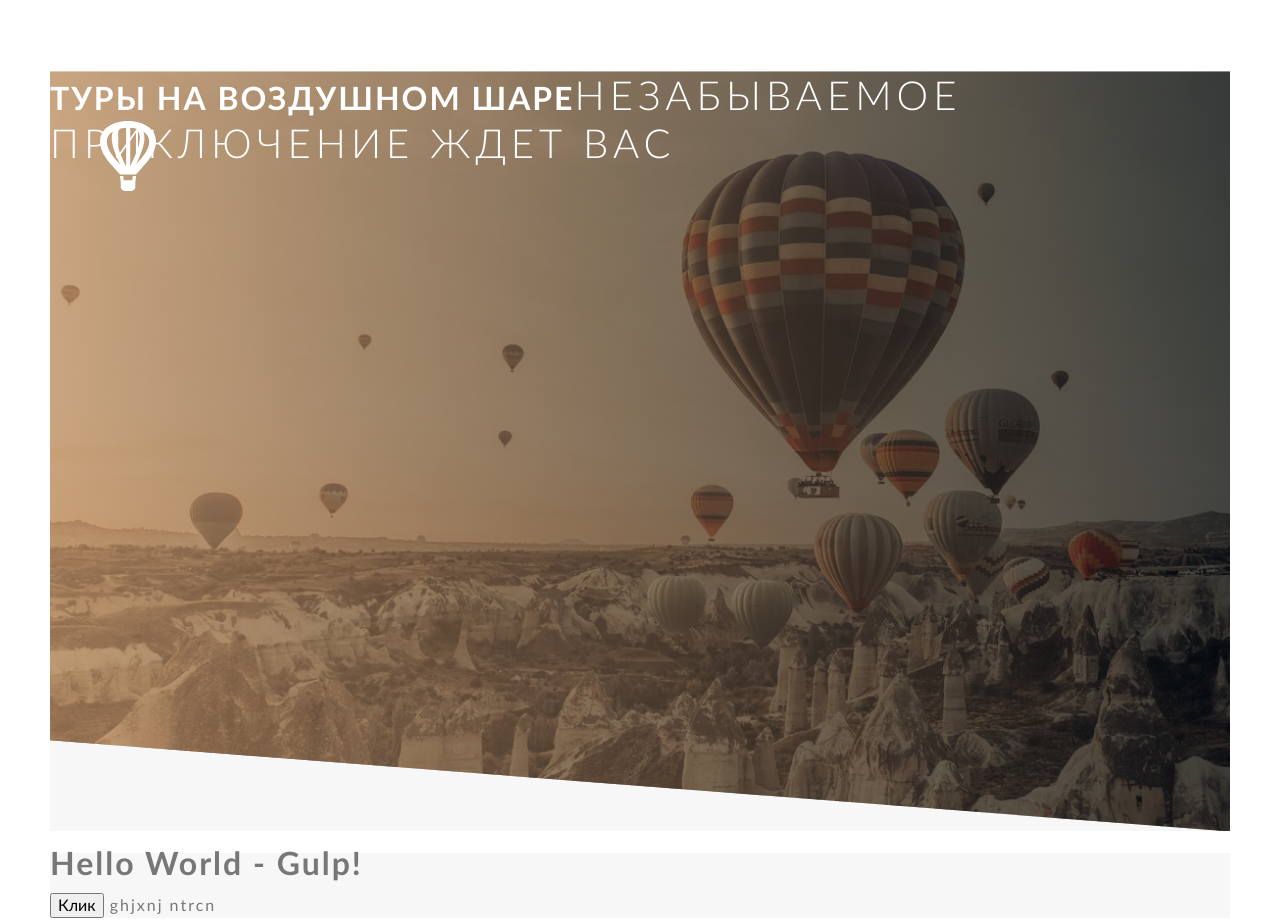
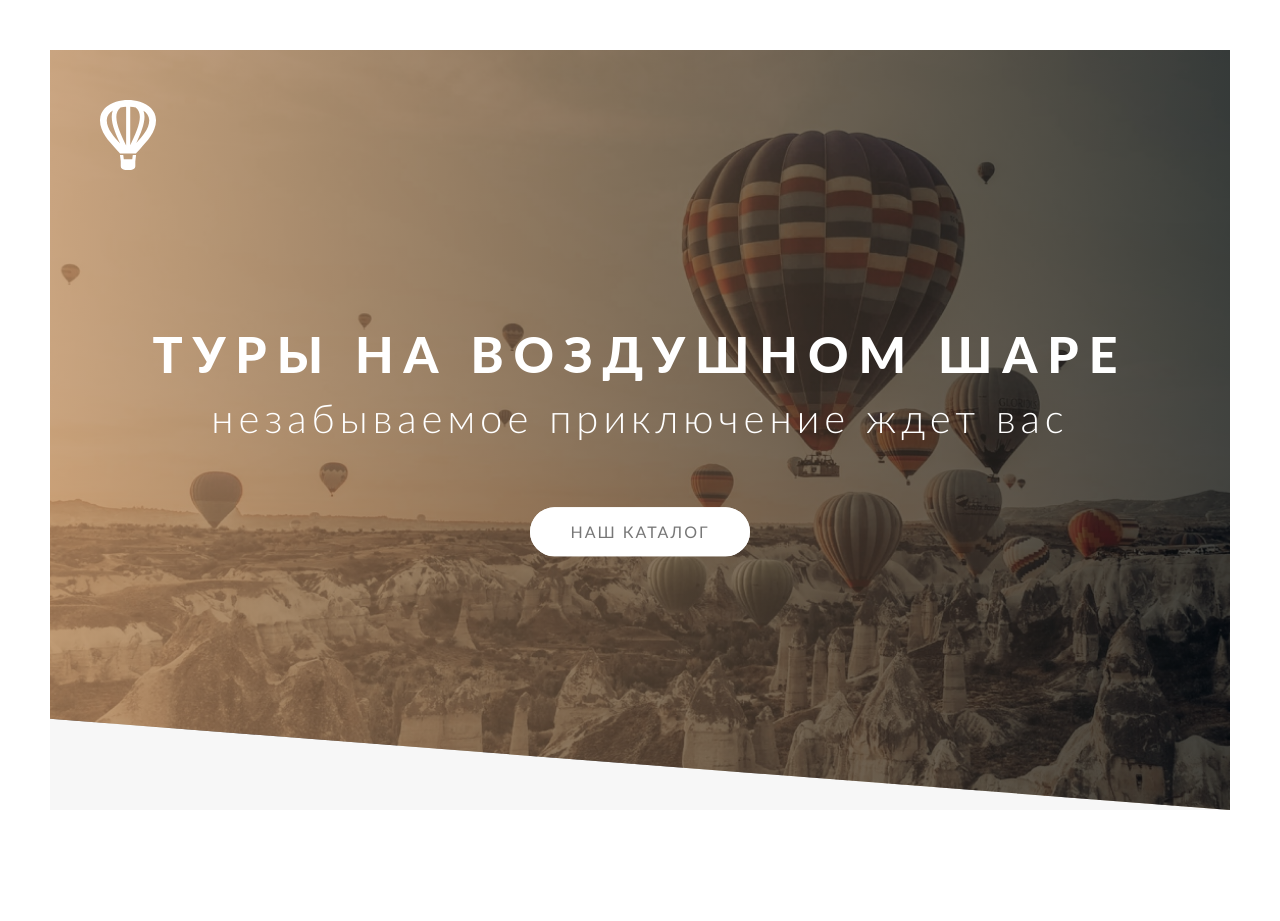
Before and after one commit to Frontend-Roman/ballons, a website: page src/index.html in a window 1280 px wide. After the commit the page ends 860 px from the top, so only its background shows below. Drawn offline with nearby package versions, Linux system fonts and the light colour scheme; files that its build step writes are made by us from their sources; files whose address does not match are found by name; a web font is replaced by a local one.

Commit message:
add animation btn

```diff
--- a/src/assets/scss/blocks/_header.scss
+++ b/src/assets/scss/blocks/_header.scss
@@ -12,22 +12,136 @@
     width: 5.6rem;
   }
 
+  &__box {
+    position: absolute;
+    top: 50%;
+    left: 50%;
+    transform: translate(-50%, -50%);
+    width: 100%;
+    text-align: center;
+  }
+
 }
+
 .title-first {
   color: #fff;
-  text-transform: uppercase;
+
 
   &__main {
+    display: block;
     font-weight: 800;
     font-size: 5rem;
     line-height: 6rem;
     letter-spacing: 1rem;
+    text-transform: uppercase;
+    margin-bottom: 10px;
+    animation-name: leftToRight;
+    animation-duration: 1.7s;
+    animation-delay: 1s;
+    animation-timing-function: ease;
+    backface-visibility: hidden;
   }
 
   &__secondary {
+    display: block;
     font-weight: 300;
     font-size: 4rem;
     line-height: 4.8rem;
     letter-spacing: 0.5rem;
+    animation-name: rightToLeft;
+    animation-duration: 1.7s;
+    animation-delay: 1s;
+    animation-timing-function: ease;
+    backface-visibility: hidden;
+    margin-bottom: 65px;
   }
 }
+
+@keyframes leftToRight {
+  0% {
+    opacity: 0;
+    transform: translateX(-100px);
+  }
+  80% {
+    transform: translateX(10px);
+  }
+
+  100% {
+    opacity: 1;
+    transform: translateX(0px);
+  }
+}
+
+@keyframes rightToLeft {
+  0% {
+    opacity: 0;
+    transform: translateX(100px);
+  }
+  80% {
+    transform: translateX(-10px);
+  }
+
+  100% {
+    opacity: 1;
+    transform: translateX(0px);
+  }
+}
+
+@keyframes btnToUp {
+  0% {
+    opacity: 0;
+    transform: translateY(50px);
+  }
+
+  100% {
+    opacity: 1;
+    transform: translateY(0px);
+  }
+}
+
+.btn {
+  &:link, &:visited {
+    position: relative;
+    display: inline-block;
+    background-color: white;
+    padding: 15px 40px;
+    text-decoration: none;
+    text-transform: uppercase;
+    border-radius: 50px;
+    color: #777777;
+    transition: all .3s;
+  }
+
+  &:hover {
+    transform: translateY(-4px);
+    box-shadow: (0px 4px 4px rgba(0, 0, 0, 0.2));
+
+    &::after {
+      opacity: 0;
+      transform: scaleX(1.5) scaleY(1.7);
+    }
+  }
+
+  &:active {
+    transform: translateY(-2px);
+    box-shadow: (0px 4px 4px rgba(0, 0, 0, 0.1));
+  }
+
+  &::after {
+    content: '';
+    position: absolute;
+    top: 0;
+    left: 0;
+    width: 100%;
+    height: 100%;
+    background-color: white;
+    border-radius: 50px;
+    z-index: -1;
+    transition: all .3s;
+  }
+
+  &__animated {
+    animation: btnToUp .5 ease-out .7s;
+    animation-fill-mode: backwards;
+  }
+}
--- a/src/index.html
+++ b/src/index.html
@@ -14,20 +14,17 @@
     <header class="header">
         <img src="./assets/img/icons/Icon-logo.svg" alt="Логотип воздушный шар" class="header__logo">
         <div class="header__box">
-            <h1 class="title-first"><span class="class=" title-first__main"">ТУРЫ НА ВОЗДУШНОМ ШАРЕ</span><span
+            <h1 class="title-first"><span class="title-first__main">ТУРЫ НА ВОЗДУШНОМ ШАРЕ</span><span
                     class="title-first__secondary">незабываемое приключение ждет вас</span>
             </h1>
+            <a href="#" class="btn btn__animated">наш каталог</a>
         </div>
 
     </header>
 </div>
 
 <main class="main">
-    <div class="container">
-        <h1>Hello World - Gulp!</h1>
-        <button onclick="hello()">Клик</button>
-        ghjxnj ntrcn
-    </div>
+
 </main>
 <footer class="footer">
     <div class="container">
```
